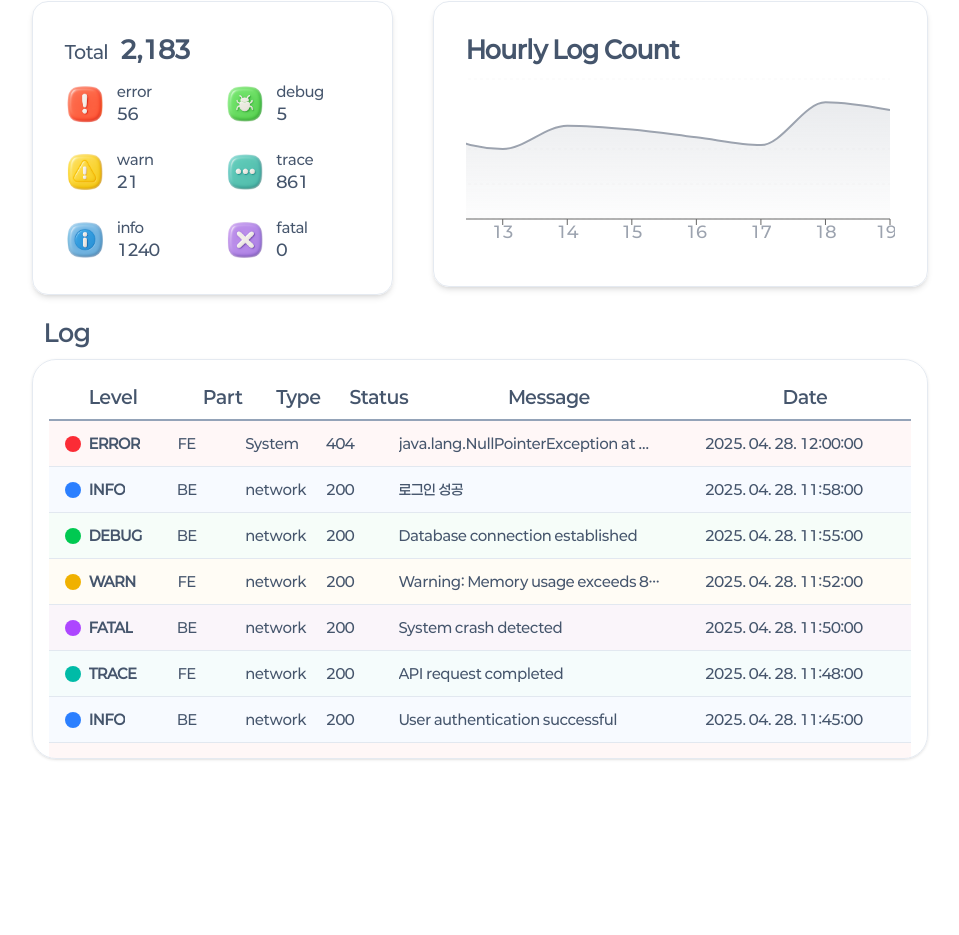
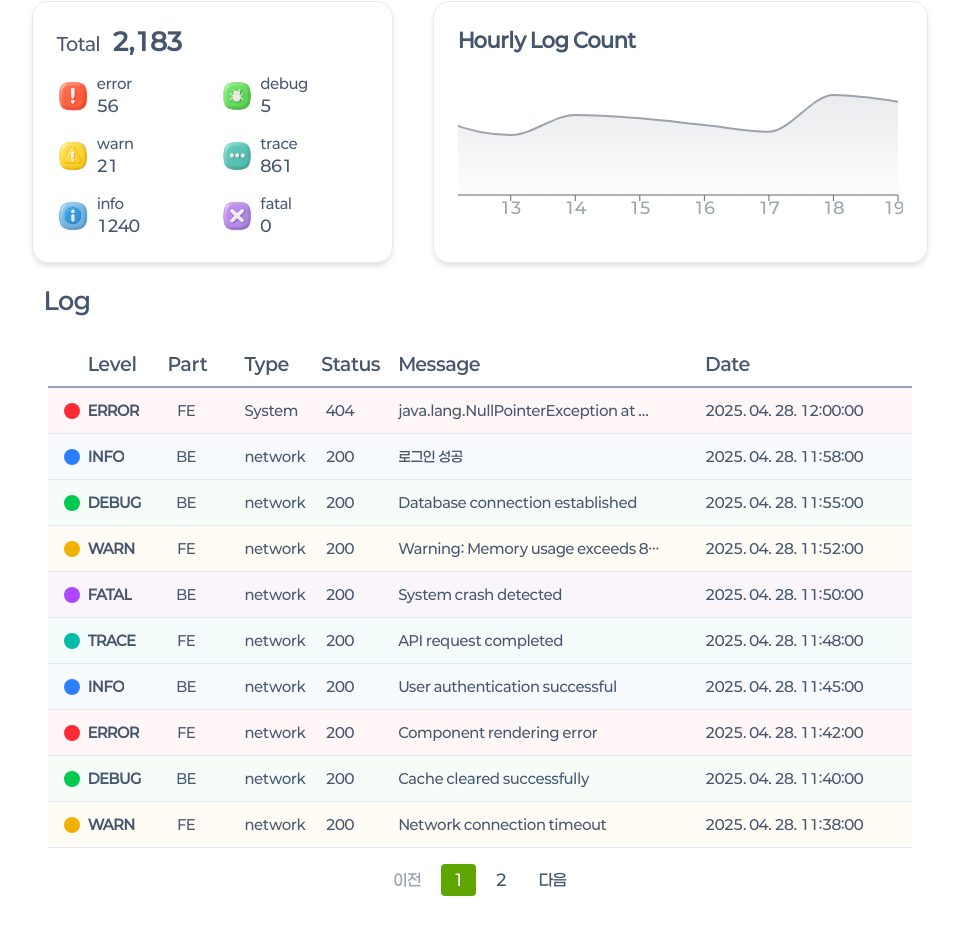
Before and after one commit to SIM-GYUBIN/CHOLOG, a React (Vite) app in the folder frontend/cholog/: page /project/1 in a window 1280 px wide. Shown: the part 151-1086 px from the top of the page, without its empty margins (160-1119 px from the left). Before the commit the page ends 942 px from the top, so only its background shows below. Built offline with nearby package versions, Linux system fonts and the light colour scheme.

Commit message:
style : errorList - 에러 리스트 나라시 작업 SS12P31B207-119

```diff
--- a/frontend/cholog/src/App.tsx
+++ b/frontend/cholog/src/App.tsx
@@ -13,7 +13,7 @@ import ArchiveListPage from './pages/ArchiveListPage';
 
 function AppContent() {
   const location = useLocation();
-  const hideNavbar = location.pathname === '/projectlist';
+  const hideNavbar = location.pathname.toLowerCase() === '/projectlist';
 
   return (
     <div className="app">
@@ -22,12 +22,13 @@ function AppContent() {
         <Routes>
           <Route path="/" element={<LandingPage />} />
           <Route path="/login" element={<LoginPage />} />
-          <Route path="/projectList" element={<ProjectListPage />} />
+          <Route path="/projectlist" element={<ProjectListPage />} />
           <Route path="/project/:projectId" element={<ProjectPage />} />
           <Route path="/log/:logId" element={<LogPage />} />
           <Route path="/report/:projectId" element={<ReportPage />} />
           <Route path="/archive/:projectId" element={<ArchivePage />} />
           <Route path="/projectsetting/:projectId" element={<ProjectSettingPage />} />
+          <Route path="/project/:projectId/archives" element={<ArchiveListPage />} />
         </Routes>
       </div>
     </div>
@@ -37,21 +38,7 @@ function AppContent() {
 function App() {
   return (
     <BrowserRouter>
-      <div className="app">
-        <NavigationBar />
-        <div className="pt-16">
-          <Routes>
-            <Route path="/" element={<LandingPage />} />
-            <Route path="/login" element={<LoginPage />} />
-            <Route path="/projectList" element={<ProjectListPage />} />
-            <Route path="/project/:projectId" element={<ProjectPage />} />
-            <Route path="/log/:logId" element={<LogPage />} />
-            <Route path="/report/:projectId" element={<ReportPage />} />
-            <Route path="/projectsetting/:projectId" element={<ProjectSettingPage />} />
-            <Route path="/project/:projectId/archives" element={<ArchiveListPage />} />
-          </Routes>
-        </div>
-      </div>
+      <AppContent />
     </BrowserRouter>
   );
 }
--- a/frontend/cholog/src/components/LogSummary.tsx
+++ b/frontend/cholog/src/components/LogSummary.tsx
@@ -30,7 +30,7 @@ const LogSummary = () => {
   const LABELS = ["error", "debug", "warn", "trace", "info", "fatal"] as const;
 
   return (
-    <div className="rounded-2xl border border-[var(--line)] p-8 shadow-md w-full bg-white/5">
+    <div className="rounded-2xl border border-[var(--line)] p-6 shadow-md w-full bg-white/5 h-full">
       <div className="text-left text-[var(--text)] mb-4 flex items-end gap-3">
         <span className="text-lg">Total</span>
         <span className="text-2xl font-bold">
@@ -38,13 +38,13 @@ const LogSummary = () => {
         </span>
       </div>
 
-      <div className="grid grid-cols-2 gap-x-6 gap-y-6">
+      <div className="grid grid-cols-2 gap-x-4 gap-y-4">
         {LABELS.map((label) => (
-          <div key={label} className="flex items-center gap-3">
+          <div key={label} className="flex items-center gap-2">
             <img
               src={ICONS[label]}
               alt={`${label} icon`}
-              className="w-10 h-10"
+              className="w-8 h-8"
             />
             <div className="flex flex-col text-left text-[var(--text)]">
               <span className="text-sm text-[var(--text)]">{label}</span>
--- a/frontend/cholog/src/components/charts/ErrorChart.tsx
+++ b/frontend/cholog/src/components/charts/ErrorChart.tsx
@@ -67,16 +67,16 @@ const ErrorCountChart = () => {
   }, []);
 
   return (
-    <div className="w-full border border-[var(--line)] p-8 bg-white/5 rounded-2xl shadow-md">
-      <h2 className="text-left text-2xl font-semibold text-[var(--text)] mb-2">
+    <div className="w-full border border-[var(--line)] p-6 bg-white/5 rounded-2xl shadow-md h-full">
+      <h2 className="text-left text-xl font-semibold text-[var(--text)] mb-4">
         Hourly Log Count
       </h2>
       <div
         ref={scrollRef}
         className="scroll-hidden overflow-x-auto cursor-grab active:cursor-grabbing"
       >
-        <div style={{ width: `${mockData.length * 60}px`, height: "180px" }}>
-          <AreaChart data={mockData} width={mockData.length * 60} height={180}>
+        <div style={{ width: `${mockData.length * 60}px`, height: "160px" }}>
+          <AreaChart data={mockData} width={mockData.length * 60} height={160}>
             <defs>
               <linearGradient id="colorCount" x1="0" y1="0" x2="0" y2="1">
                 <stop offset="5%" stopColor="#9CA3AF" stopOpacity={0.4} />
--- a/frontend/cholog/src/components/eachLog.tsx
+++ b/frontend/cholog/src/components/eachLog.tsx
@@ -109,27 +109,24 @@ export default function EachLog({
   return (
     <div className={containerClass} onClick={handleclick}>
       <div className="grid grid-cols-8 text-[14px] text-slate-600">
-
-{/* 로그 레벨벨 */}
+        {/* 로그 레벨 */}
         <div className="col-span-1 flex flex-row justify-start items-center shrink-0 w-20 gap-2">
-        <div className={`${levelCircle} w-4 h-4 rounded-full`}></div>
+          <div className={`${levelCircle} w-4 h-4 rounded-full`}></div>
           <div className="font-semibold truncate">{level}</div>
         </div>
 
-{/* 나머지지 */}
+        {/* 나머지 */}
         <div className="flex flex-row items-start col-span-7 gap-10">
-
-          <div className="items-center grid grid-cols-10 gap-10">
+          <div className="items-center grid grid-cols-10 gap-10 w-full">
             <div className="col-span-0.5 shrink-0 min-w-0">{from}</div>
             <div className="col-span-1.5 shrink-0 min-w-0">{type}</div>
             <div className="col-span-1 shrink-0 min-w-0">{status}</div>
-            <div className="col-span-4 text-start min-w-0 truncate ">
+            <div className="col-span-4 text-start min-w-0 truncate">
               {message}
             </div>
-            <div className="col-span-3 min-w-0 shrink-0 text-start ">
+            <div className="col-span-3 min-w-0 shrink-0 text-start">
               {formattedTime}
             </div>
-
           </div>
         </div>
       </div>
--- a/frontend/cholog/src/components/logList.tsx
+++ b/frontend/cholog/src/components/logList.tsx
@@ -1,3 +1,4 @@
+import { useState } from "react";
 import EachLog from "../components/eachLog";
 
 const mockLogs = [
@@ -91,35 +92,69 @@ const mockLogs = [
     message: "Network connection timeout",
     level: "WARN",
   },
+  {
+    _id: "trace-12121-span-34343",
+    from: "FE",
+    type: "network",
+    status: 200,
+    timestamp: "2025-04-28T11:38:00Z",
+    message: "Network connection timeout",
+    level: "WARN",
+  },
+  {
+    _id: "trace-12121-span-34343",
+    from: "FE",
+    type: "network",
+    status: 200,
+    timestamp: "2025-04-28T11:38:00Z",
+    message: "Network connection timeout",
+    level: "WARN",
+  },
 ];
 
 const LogList = () => {
+  const [currentPage, setCurrentPage] = useState(1);
+  const logsPerPage = 10;
+
+  // 현재 페이지의 로그 계산
+  const indexOfLastLog = currentPage * logsPerPage;
+  const indexOfFirstLog = indexOfLastLog - logsPerPage;
+  const currentLogs = mockLogs.slice(indexOfFirstLog, indexOfLastLog);
+
+  // 전체 페이지 수 계산
+  const totalPages = Math.ceil(mockLogs.length / logsPerPage);
+
+  // 페이지 변경 핸들러
+  const handlePageChange = (pageNumber: number) => {
+    setCurrentPage(pageNumber);
+  };
+
   return (
     <div className="rounded-[24px]">
       <div className="font-[paperlogy6] text-start mx-3 text-[24px] text-[var(--text)] mb-2">
         Log
       </div>
-      <div className="border border-[var(--line)] rounded-[24px] shadow p-4 h-[50vh] overflow-y-auto">
-        <div className=" border-b-[var(--helpertext)] px-4 py-2 border-b-2 border-[var(--line)] grid grid-cols-6 font-[paperlogy6] text-[18px] text-[var(--text)] w-full">
+      <div className="p-4 overflow-y-auto">
+        <div className="border-b-[var(--helpertext)] px-4 py-2 border-b-2 border-[var(--line)] grid grid-cols-8 font-[paperlogy6] text-[18px] text-[var(--text)] w-full">
           {/* 로그 레벨 */}
-          <div className="col-span-1 flex flex-row shrink-0 min-w-0 gap-2">
+          <div className="col-span-1 flex flex-row justify-start items-center shrink-0 w-20 gap-2">
             <div className={`bg-white w-4 h-4 rounded-full`}></div>
             <div className="font-semibold truncate">Level</div>
           </div>
 
           {/* 나머지 */}
-          <div className="flex flex-row col-span-5 gap-10">
-            <div className="grid grid-cols-10 gap-10">
+          <div className="flex flex-row items-start col-span-7 gap-10">
+            <div className="items-center grid grid-cols-10 gap-10 w-full">
               <div className="col-span-0.5 shrink-0 min-w-0">Part</div>
               <div className="col-span-1.5 shrink-0 min-w-0">Type</div>
               <div className="col-span-1 shrink-0 min-w-0">Status</div>
-              <div className="col-span-4 min-w-0 truncate ">Message</div>
-              <div className="col-span-3 min-w-0 shrink-0 ">Date</div>
+              <div className="col-span-4 text-start min-w-0 truncate">Message</div>
+              <div className="col-span-3 min-w-0 shrink-0 text-start">Date</div>
             </div>
           </div>
         </div>
 
-        {mockLogs.map((log) => (
+        {currentLogs.map((log) => (
           <EachLog
             key={log._id}
             islevelBg={true}
@@ -129,19 +164,50 @@ const LogList = () => {
             from={log.from}
             timestamp={log.timestamp}
             message={log.message}
-            level={
-              log.level as
-                | "ERROR"
-                | "INFO"
-                | "WARN"
-                | "DEBUG"
-                | "FATAL"
-                | "TRACE"
-            }
+            level={log.level as "ERROR" | "INFO" | "WARN" | "DEBUG" | "FATAL" | "TRACE"}
           />
         ))}
+
+        {/* 페이지네이션 UI */}
+        <div className="flex justify-center items-center gap-2 mt-4">
+          <button
+            onClick={() => handlePageChange(currentPage - 1)}
+            disabled={currentPage === 1}
+            className={`px-3 py-1 rounded ${currentPage === 1
+                ? 'text-gray-400 cursor-not-allowed'
+                : 'text-[var(--text)] hover:bg-[#5EA50015]'
+              }`}
+          >
+            이전
+          </button>
+
+          {Array.from({ length: totalPages }, (_, i) => i + 1).map((number) => (
+            <button
+              key={number}
+              onClick={() => handlePageChange(number)}
+              className={`px-3 py-1 rounded ${currentPage === number
+                  ? 'bg-[#5EA500] text-white'
+                  : 'text-[var(--text)] hover:bg-[#5EA50015]'
+                }`}
+            >
+              {number}
+            </button>
+          ))}
+
+          <button
+            onClick={() => handlePageChange(currentPage + 1)}
+            disabled={currentPage === totalPages}
+            className={`px-3 py-1 rounded ${currentPage === totalPages
+                ? 'text-gray-400 cursor-not-allowed'
+                : 'text-[var(--text)] hover:bg-[#5EA50015]'
+              }`}
+          >
+            다음
+          </button>
+        </div>
       </div>
     </div>
   );
 };
+
 export default LogList;
```
